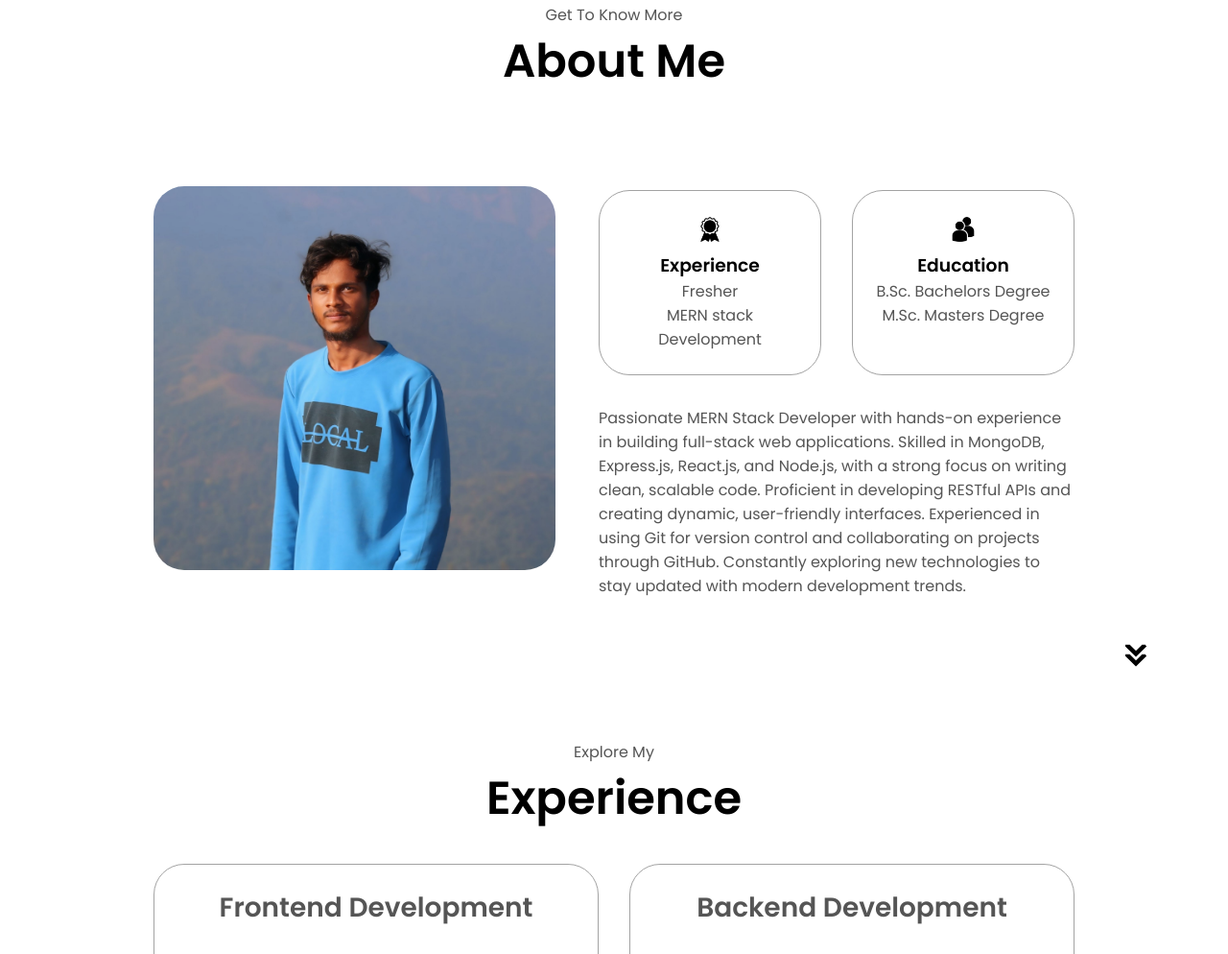
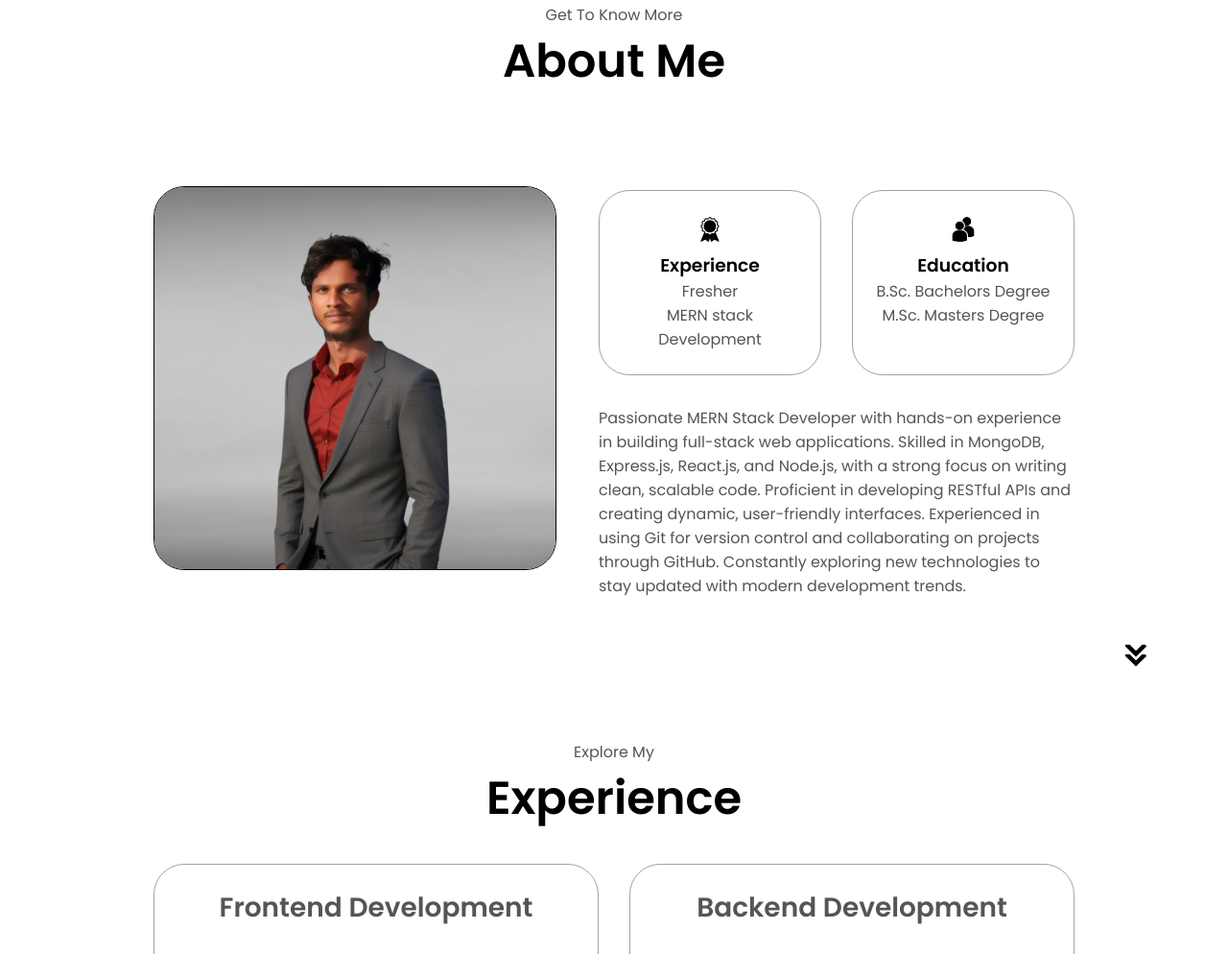
Before and after one commit to lakshmanana456/portfolio-webpage, a plain HTML site: page index.html in a window 1280 px wide. Shown: the part 925-1919 px from the top of the page at 96% size. Drawn offline with Linux system fonts and the light colour scheme.

Commit message:
about image replace

```diff
--- a/index.html
+++ b/index.html
@@ -72,7 +72,7 @@
     <h1 class="title">About Me</h1>
     <div class="section-container">
       <div class="section__pic-container">
-        <img src="./assets/about-image.jpg" alt="Profile picture" class="about-pic" />
+        <img style="border: solid black 1px;" src="./assets/portfolio-about.jpg" alt="Profile picture" class="about-pic" />
       </div>
       <div class="about-details-container">
         <div class="about-containers">
```
Also changed, not shown: assets/portfolio-about.jpg (added).
